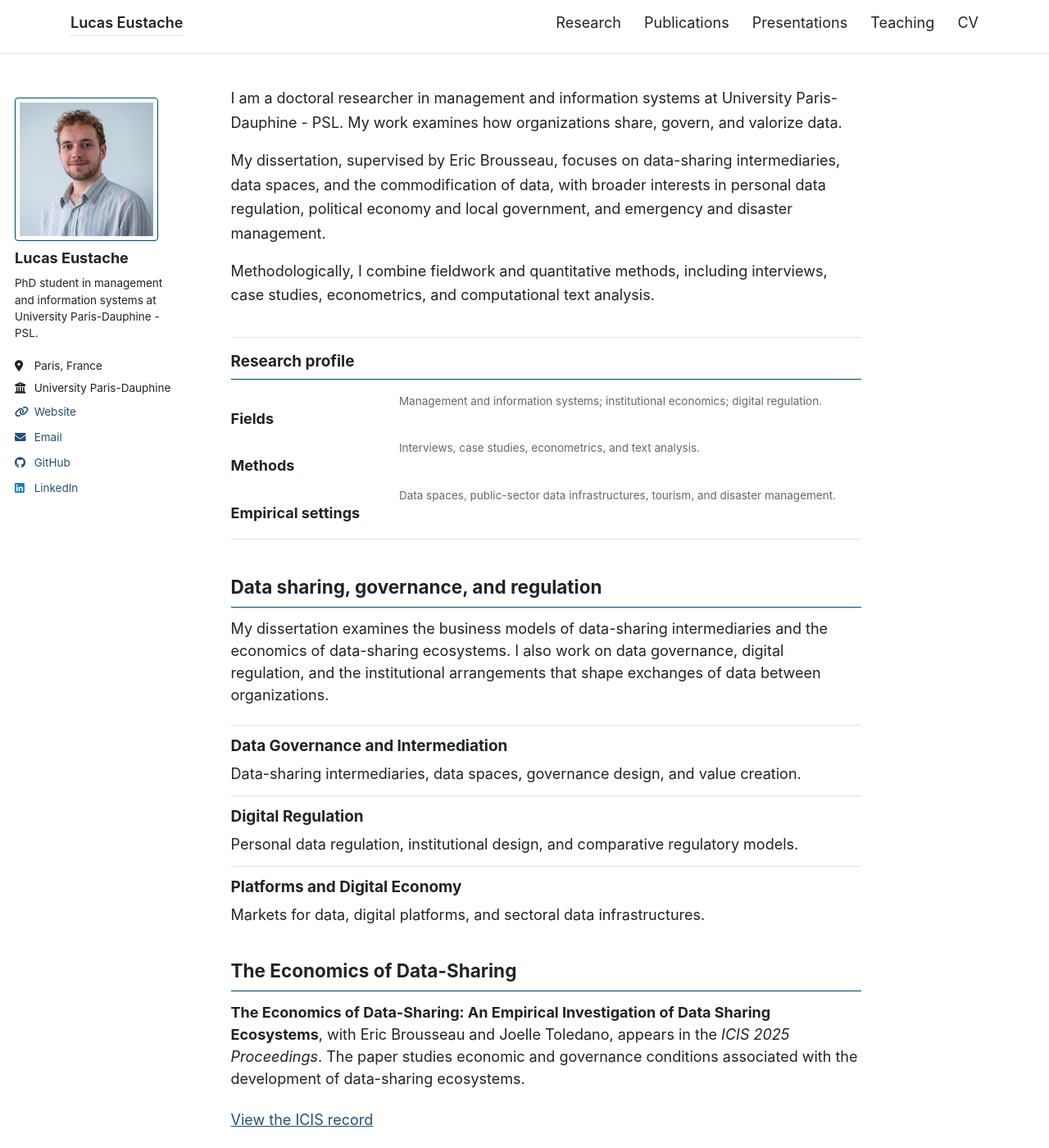
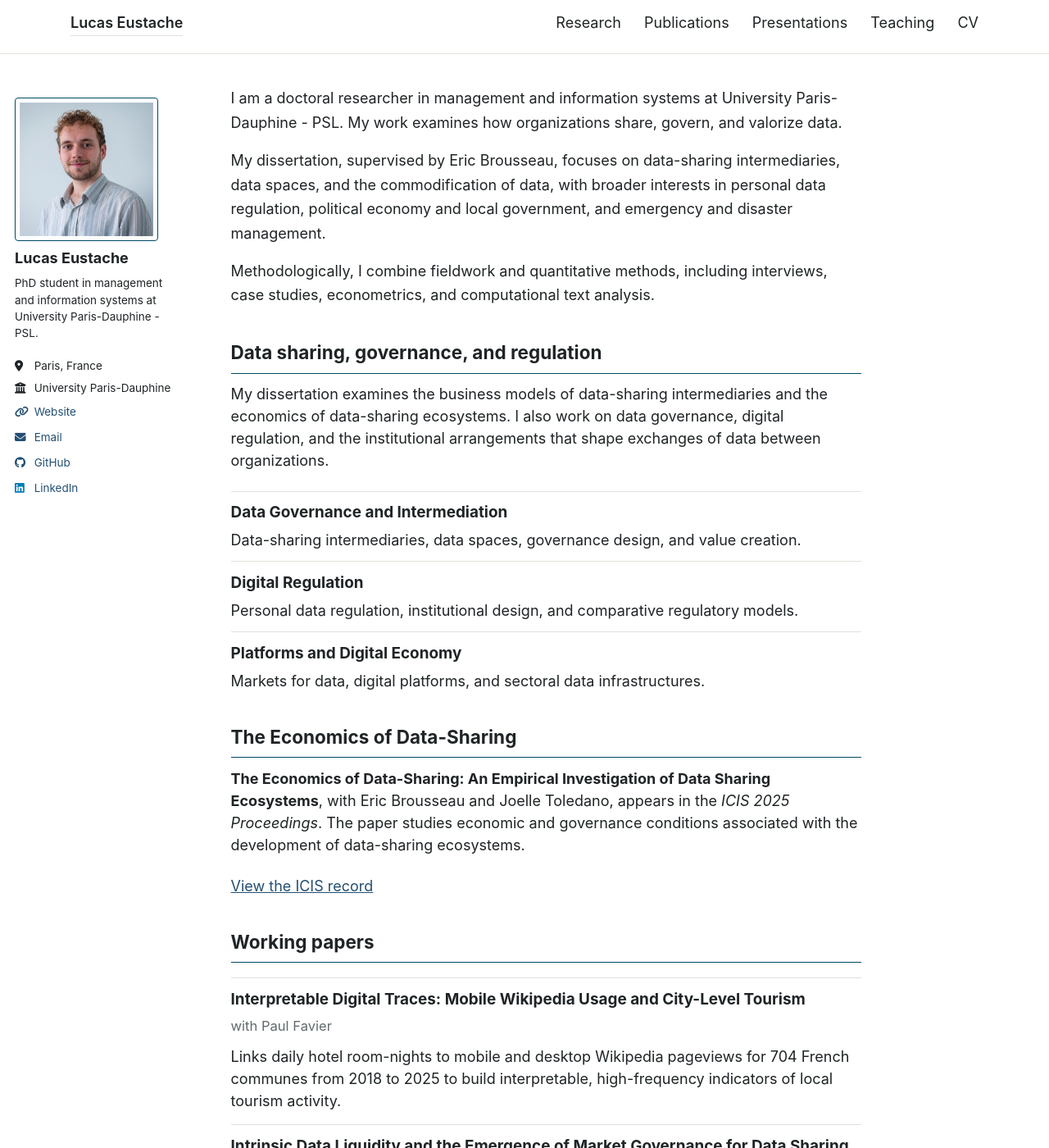
Before and after one commit to Lucaseust/lucaseust.github.io, a Jekyll site: the page built from content/pages/about.md, in a window 1280 px wide and 1400 px high. Shown: the whole window at 82% size. Built offline with Jekyll 4.4.1, drawn with Linux system fonts in a browser that asks for light colours; a script bundle is joined from its source files by our own code; library files that are not in the unit come from our copies.

```diff
--- a/assets/css/site.css
+++ b/assets/css/site.css
@@ -180,44 +180,6 @@
   font-size: 1em;
 }
 
-.academic-profile {
-  max-width: 46rem;
-  margin: 1.75rem 0 2.35rem;
-  padding: 1rem 0;
-  border-top: 1px solid var(--line);
-  border-bottom: 1px solid var(--line);
-}
-
-.academic-profile h2 {
-  margin: 0 0 0.85rem;
-  color: var(--ink);
-  font-size: 1.05em;
-  line-height: 1.2;
-}
-
-.academic-profile dl {
-  display: grid;
-  gap: 0.7rem;
-  margin: 0;
-}
-
-.academic-profile div {
-  display: grid;
-  grid-template-columns: minmax(8rem, 0.34fr) 1fr;
-  gap: 0.75rem;
-}
-
-.academic-profile dt {
-  color: var(--ink);
-  font-weight: 700;
-}
-
-.academic-profile dd {
-  margin: 0;
-  color: var(--muted);
-  line-height: 1.5;
-}
-
 .section-block h2 {
   margin: 0 0 0.65rem;
   color: var(--ink);
@@ -358,8 +320,4 @@
     margin-top: 0;
   }
 
-  .academic-profile div {
-    grid-template-columns: 1fr;
-    gap: 0.2rem;
-  }
 }
--- a/content/data/home.yml
+++ b/content/data/home.yml
@@ -3,16 +3,6 @@
     - "I am a doctoral researcher in management and information systems at University Paris-Dauphine - PSL. My work examines how organizations share, govern, and valorize data."
     - "My dissertation, supervised by Eric Brousseau, focuses on data-sharing intermediaries, data spaces, and the commodification of data, with broader interests in personal data regulation, political economy and local government, and emergency and disaster management."
     - "Methodologically, I combine fieldwork and quantitative methods, including interviews, case studies, econometrics, and computational text analysis."
-
-profile:
-  title: "Research profile"
-  items:
-    - label: "Fields"
-      text: "Management and information systems; institutional economics; digital regulation."
-    - label: "Methods"
-      text: "Interviews, case studies, econometrics, and text analysis."
-    - label: "Empirical settings"
-      text: "Data spaces, public-sector data infrastructures, tourism, and disaster management."
 
 research:
   title: "Data sharing, governance, and regulation"
--- a/content/pages/about.md
+++ b/content/pages/about.md
@@ -15,18 +15,6 @@
     {% for paragraph in home.bio.paragraphs %}
       <p{% if forloop.first %} class="bio-lede"{% endif %}>{{ paragraph }}</p>
     {% endfor %}
-  </section>
-
-  <section class="academic-profile" aria-label="{{ home.profile.title }}">
-    <h2>{{ home.profile.title }}</h2>
-    <dl>
-      {% for item in home.profile.items %}
-        <div>
-          <dt>{{ item.label }}</dt>
-          <dd>{{ item.text }}</dd>
-        </div>
-      {% endfor %}
-    </dl>
   </section>
 
   <section id="research" class="section-block">
```
Also changed, not shown: content/pages/cv.md (+1 -1 lines).
